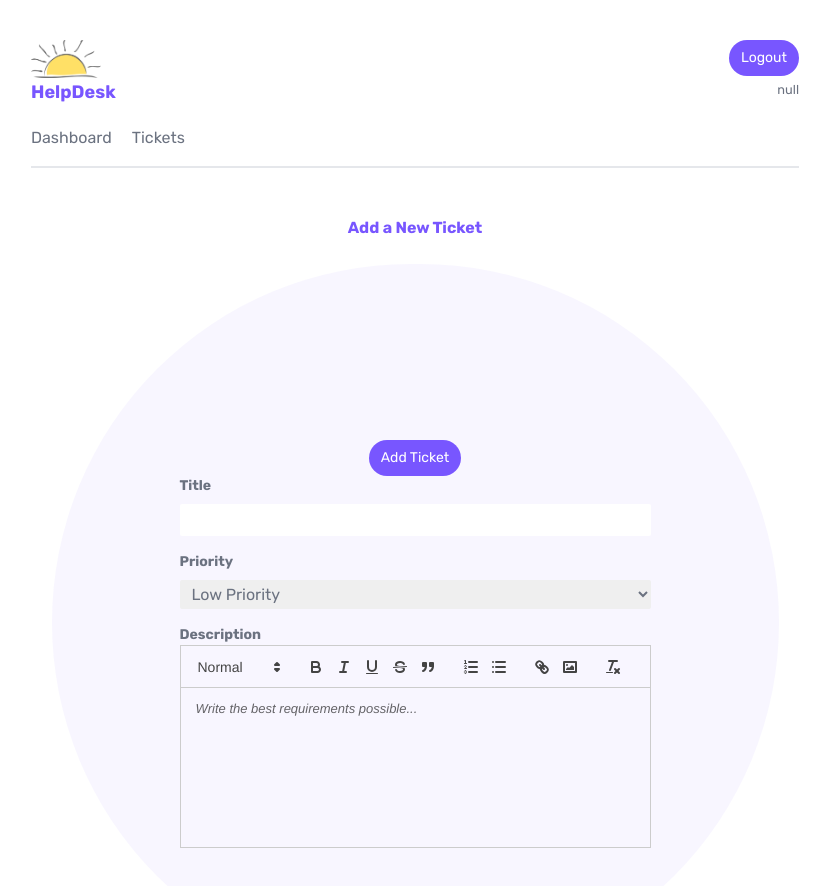
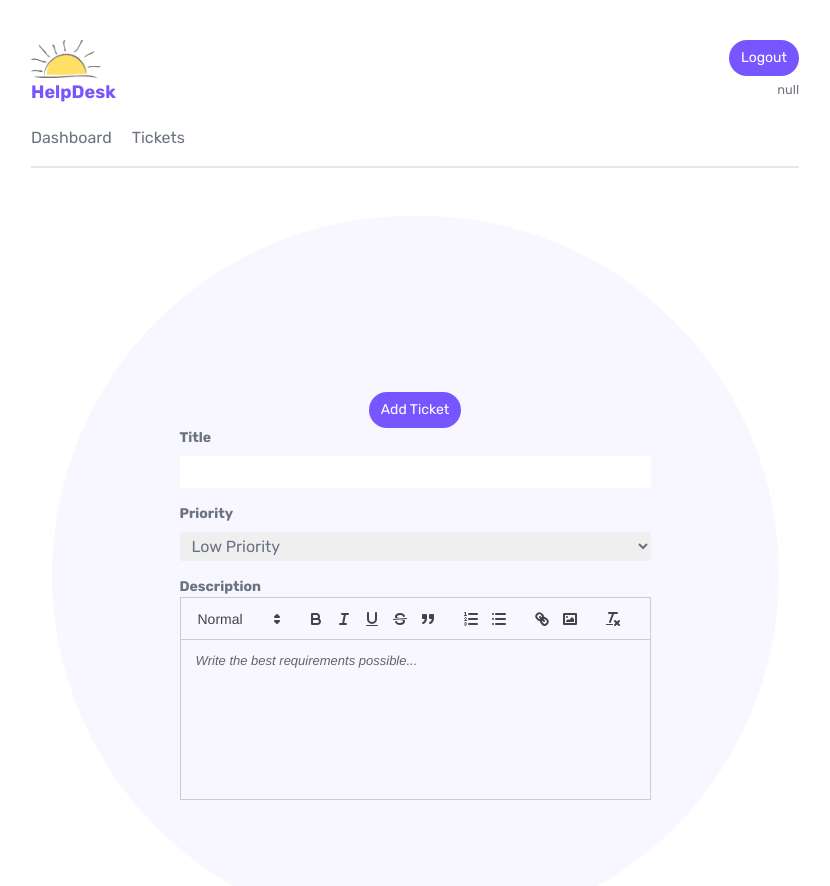
Before and after one commit to emoudy/helpdesk, a Next.js app: page /tickets/create in a window 1280 px wide. Shown: the top 886 px of the page, without its empty margins (225-1055 px from the left). Built offline with nearby package versions, Linux system fonts and the light colour scheme; no server answers.

Commit message:
removing header in Create Ticket page

```diff
--- a/app/(dashboard)/tickets/create/page.jsx
+++ b/app/(dashboard)/tickets/create/page.jsx
@@ -3,7 +3,6 @@ import CreateForm from "./CreateForm";
 export default function CreateTicket() {
   return (
     <main>
-      <h2 className="text-primary text-center">Add a New Ticket</h2>
       <CreateForm />
     </main>
   );
```
